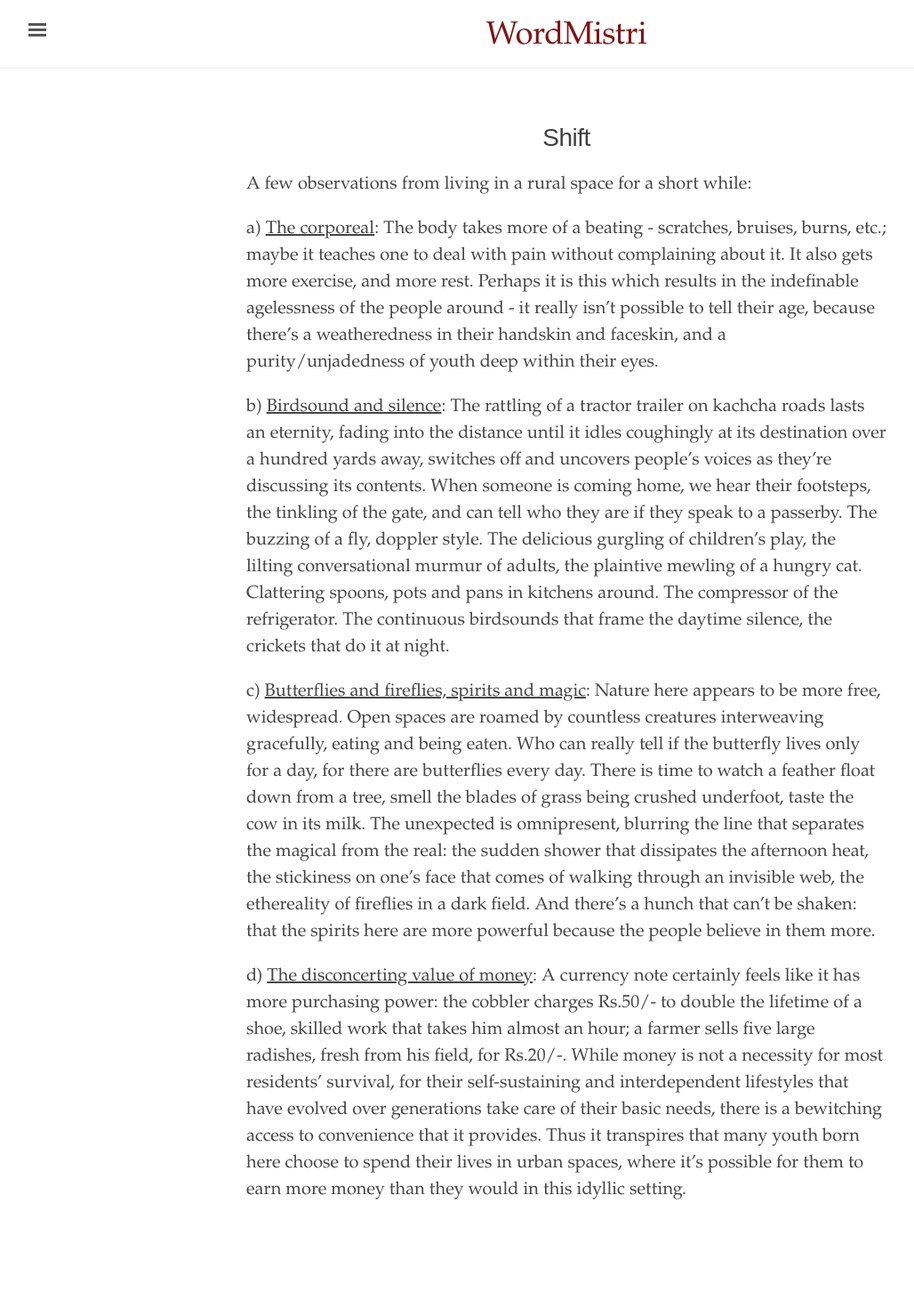
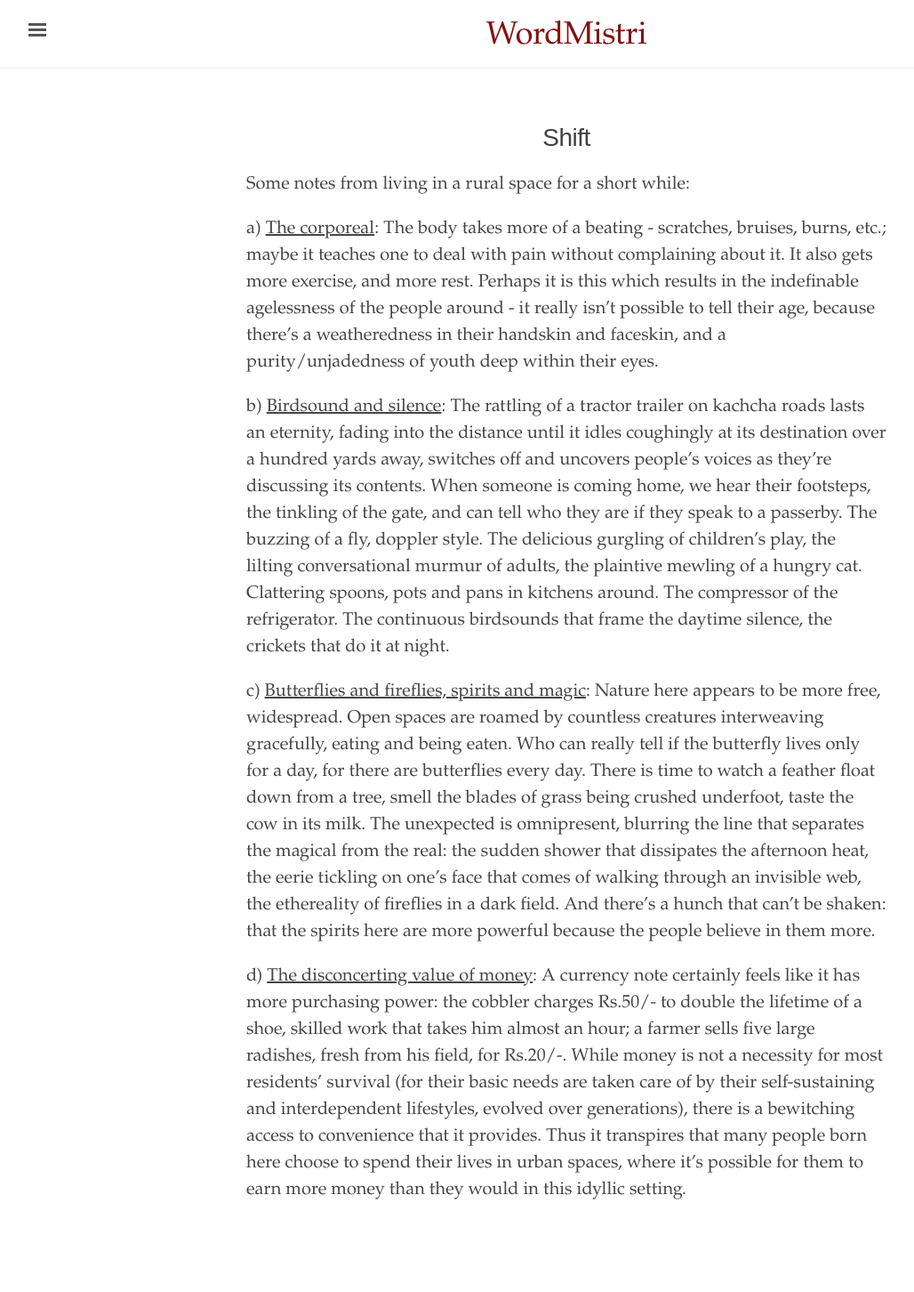
Before and after one commit to WordMistri/WordMistri.github.io, a Jekyll site: the page built from _reflections/c.md, in a window 1280 px wide. Shown: the whole page at 89% size, without its empty margins (3-1031 px from the left). Built offline with Jekyll 4.4.1, drawn with Linux system fonts in a browser that asks for light colours.

Commit message:
Update c.md

```diff
--- a/_reflections/c.md
+++ b/_reflections/c.md
@@ -6,12 +6,12 @@ editor:
 source:
 ---
 
-A few observations from living in a rural space for a short while:
+Some notes from living in a rural space for a short while:
 
 a) <u>The corporeal</u>: The body takes more of a beating - scratches, bruises, burns, etc.; maybe it teaches one to deal with pain without complaining about it. It also gets more exercise, and more rest. Perhaps it is this which results in the indefinable agelessness of the people around - it really isn't possible to tell their age, because there's a weatheredness in their handskin and faceskin, and a purity/unjadedness of youth deep within their eyes.
 
 b) <u>Birdsound and silence</u>: The rattling of a tractor trailer on kachcha roads lasts an eternity, fading into the distance until it idles coughingly at its destination over a hundred yards away, switches off and uncovers people's voices as they're discussing its contents. When someone is coming home, we hear their footsteps, the tinkling of the gate, and can tell who they are if they speak to a passerby. The buzzing of a fly, doppler style. The delicious gurgling of children's play, the lilting conversational murmur of adults, the plaintive mewling of a hungry cat. Clattering spoons, pots and pans in kitchens around. The compressor of the refrigerator.  The continuous birdsounds that frame the daytime silence, the crickets that do it at night.
 
-c) <u>Butterflies and fireflies, spirits and magic</u>: Nature here appears to be more free, widespread. Open spaces are roamed by countless creatures interweaving gracefully, eating and being eaten. Who can really tell if the butterfly lives only for a day, for there are butterflies every day. There is time to watch a feather float down from a tree, smell the blades of grass being crushed underfoot, taste the cow in its milk. The unexpected is omnipresent, blurring the line that separates the magical from the real: the sudden shower that dissipates the afternoon heat, the stickiness on one's face that comes of walking through an invisible web, the ethereality of fireflies in a dark field. And there's a hunch that can't be shaken: that the spirits here are more powerful because the people believe in them more.
+c) <u>Butterflies and fireflies, spirits and magic</u>: Nature here appears to be more free, widespread. Open spaces are roamed by countless creatures interweaving gracefully, eating and being eaten. Who can really tell if the butterfly lives only for a day, for there are butterflies every day. There is time to watch a feather float down from a tree, smell the blades of grass being crushed underfoot, taste the cow in its milk. The unexpected is omnipresent, blurring the line that separates the magical from the real: the sudden shower that dissipates the afternoon heat, the eerie tickling on one's face that comes of walking through an invisible web, the ethereality of fireflies in a dark field. And there's a hunch that can't be shaken: that the spirits here are more powerful because the people believe in them more.
 
-d) <u>The disconcerting value of money</u>: A currency note certainly feels like it has more purchasing power: the cobbler charges Rs.50/- to double the lifetime of a shoe, skilled work that takes him almost an hour; a farmer sells five large radishes, fresh from his field, for Rs.20/-. While money is not a necessity for most residents' survival, for their self-sustaining and interdependent lifestyles that have evolved over generations take care of their basic needs, there is a bewitching access to convenience that it provides. Thus it transpires that many youth born here choose to spend their lives in urban spaces, where it's possible for them to earn more money than they would in this idyllic setting.
+d) <u>The disconcerting value of money</u>: A currency note certainly feels like it has more purchasing power: the cobbler charges Rs.50/- to double the lifetime of a shoe, skilled work that takes him almost an hour; a farmer sells five large radishes, fresh from his field, for Rs.20/-. While money is not a necessity for most residents' survival (for their basic needs are taken care of by their self-sustaining and interdependent lifestyles, evolved over generations), there is a bewitching access to convenience that it provides. Thus it transpires that many people born here choose to spend their lives in urban spaces, where it's possible for them to earn more money than they would in this idyllic setting.
```
